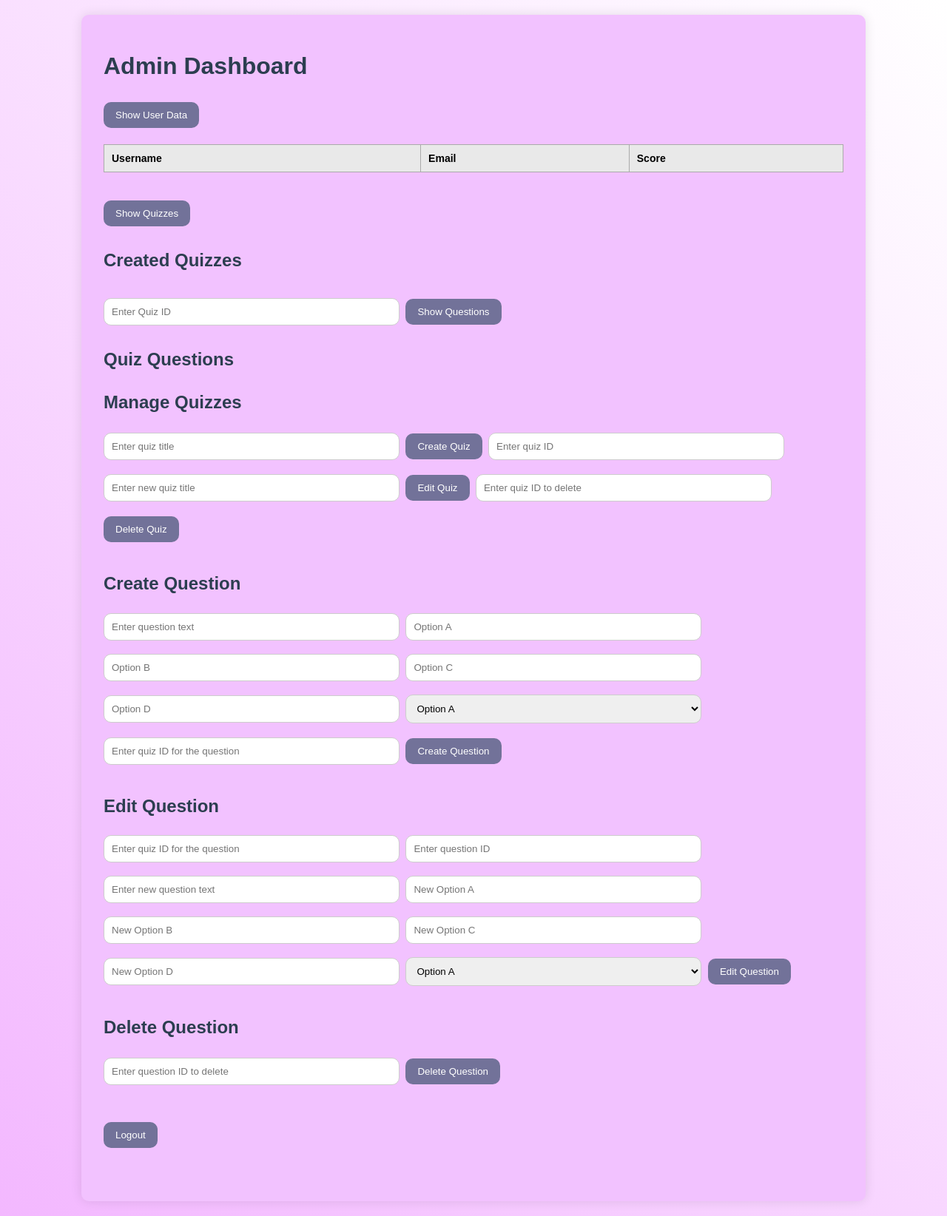
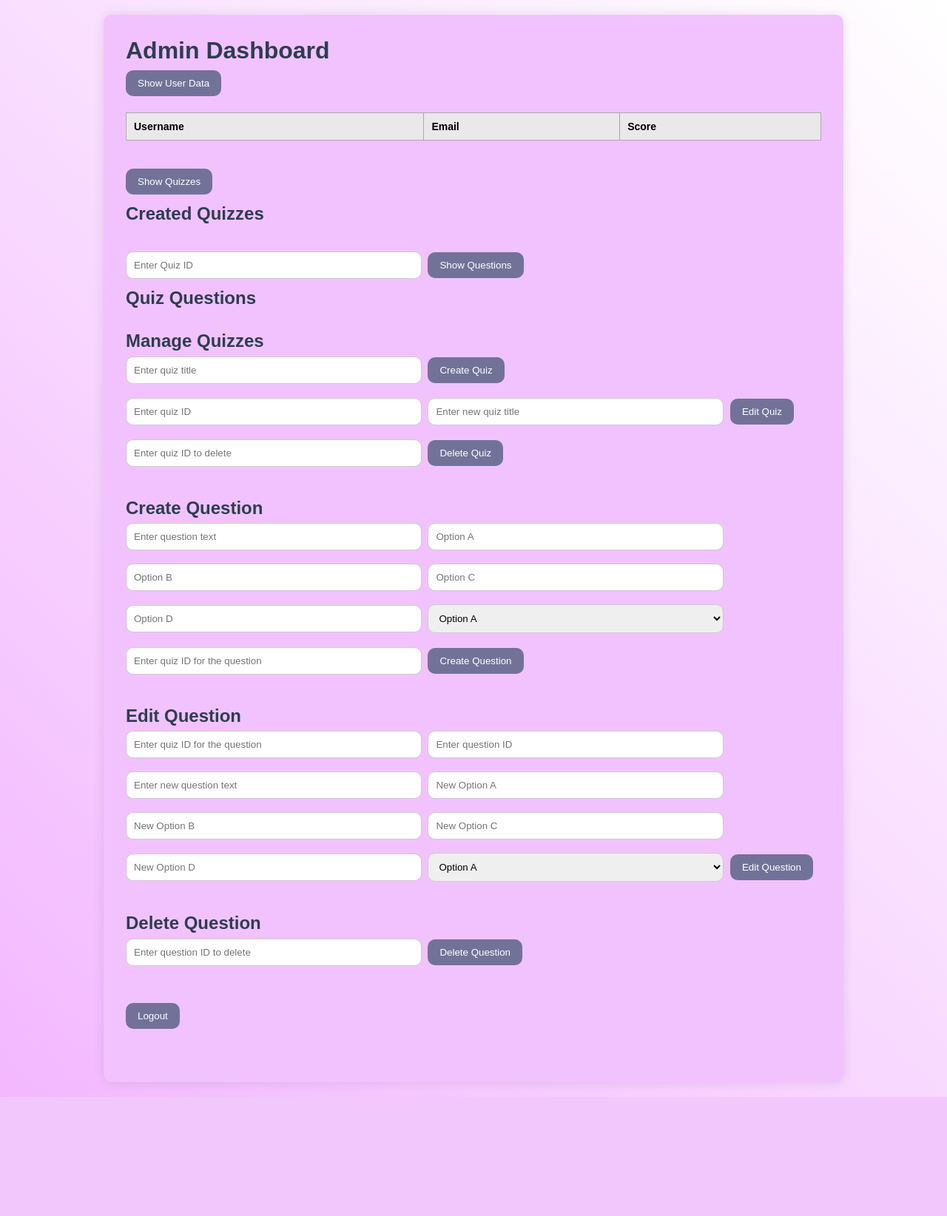
Before and after one commit to Ibrahim-Moussa10/quiz-app-backend, a PHP site: page /pages/dashboard.html in a window 1280 px wide. Shown: the whole page at 74% size. After the commit the page ends 1483 px from the top, so only its background shows below. Run offline with PHP 8.4, Linux system fonts and the light colour scheme; lists and menus that the app fills with data are empty.

Commit message:
adding break lines in dashboard html for better content placement

```diff
--- a/src/pages/dashboard.html
+++ b/src/pages/dashboard.html
@@ -41,6 +41,7 @@
         <h2>Manage Quizzes</h2>
         <input type="text" id="quizTitle" placeholder="Enter quiz title" />
         <button id="createQuizbtn">Create Quiz</button>
+        <br />
         <input type="text" id="quizID" placeholder="Enter quiz ID" />
         <input
           type="text"
@@ -48,6 +49,7 @@
           placeholder="Enter new quiz title"
         />
         <button id="editQuizbtn">Edit Quiz</button>
+        <br />
         <input
           type="text"
           id="deleteQuizID"
--- a/src/styles/dashboard.css
+++ b/src/styles/dashboard.css
@@ -1,3 +1,8 @@
+* {
+  margin: 0;
+  padding: 0;
+  box-sizing: border-box;
+}
 body {
   font-family: Arial, sans-serif;
   background-image: linear-gradient(45deg, #f3b8ff, #ffffff);
```
Also changed, not shown: quiz_app_db_diagram.png (added).
